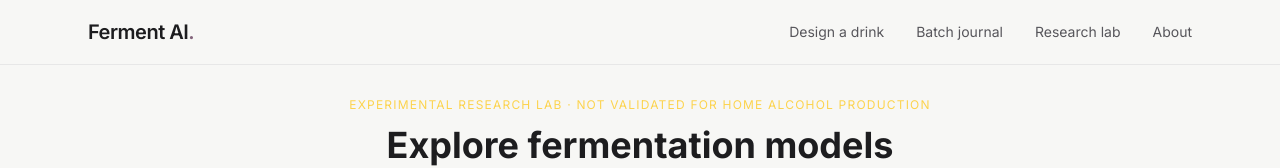
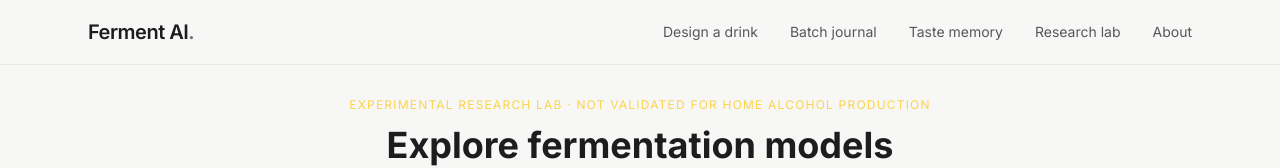
Before and after one commit to seorno/FementAI, a Next.js app in the folder frontend/: page /predict in a window 1280 px wide. Shown: the top 168 px of the page. Built offline with nearby package versions, Linux system fonts and the light colour scheme; no server answers.

Commit message:
feat: expose taste memory in studio navigation

```diff
--- a/frontend/src/components/Navbar.tsx
+++ b/frontend/src/components/Navbar.tsx
@@ -8,6 +8,7 @@ export default function Navbar() {
         <div className="flex gap-5 sm:gap-8 text-sm text-[#57565b]">
           <Link href="/design" className="hover:text-[#1d1d1f] focus-visible:outline focus-visible:outline-2">Design a drink</Link>
           <Link href="/journal" className="hover:text-[#1d1d1f] focus-visible:outline focus-visible:outline-2">Batch journal</Link>
+          <Link href="/memory" className="hover:text-[#1d1d1f] focus-visible:outline focus-visible:outline-2">Taste memory</Link>
           <Link href="/predict" className="hover:text-[#1d1d1f] focus-visible:outline focus-visible:outline-2">Research lab</Link>
           <Link href="/about" className="hover:text-[#1d1d1f] focus-visible:outline focus-visible:outline-2">About</Link>
         </div>
```
